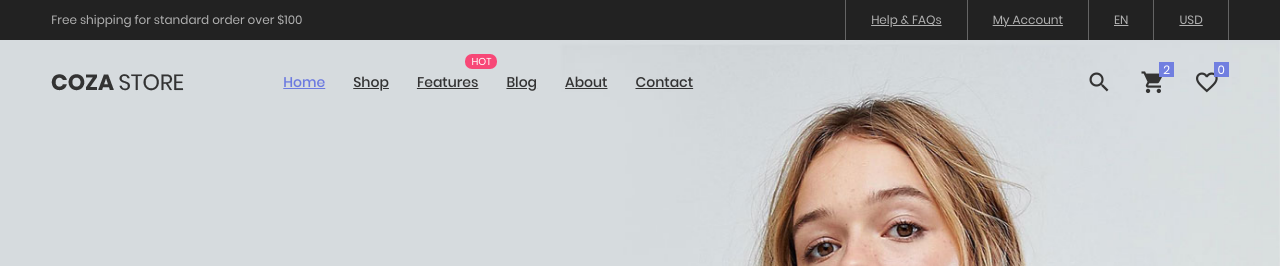
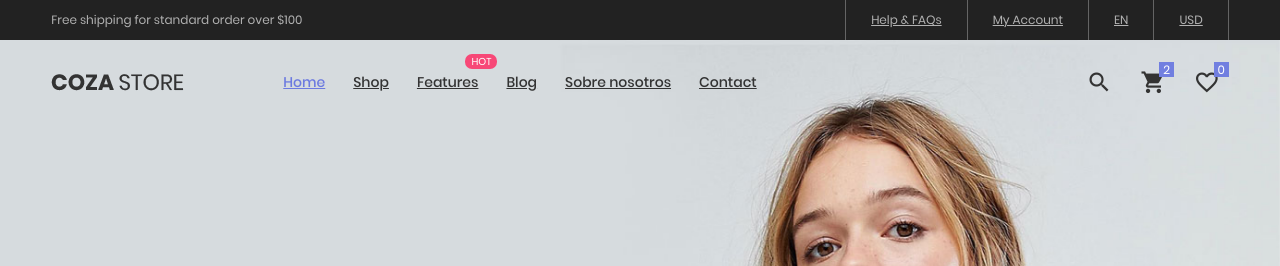
Before and after one commit to lacadenagt/new, a Jekyll site: the page built from index.md, in a window 1280 px wide. Shown: the top 266 px of the page. Built offline with Jekyll 4.4.1, drawn with Linux system fonts in a browser that asks for light colours; some web fonts are replaced.

Commit message:
Update nav.html

```diff
--- a/_includes/nav.html
+++ b/_includes/nav.html
@@ -33,7 +33,7 @@ _data/navigation.yml, alli se inovan las variables  -->
 							</li>
 
 							<li>
-								<a href="about.html">About</a>
+								<a href="/acerca">Sobre nosotros</a>
 							</li>
 
 							<li>
```
